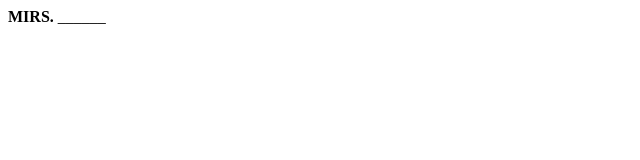
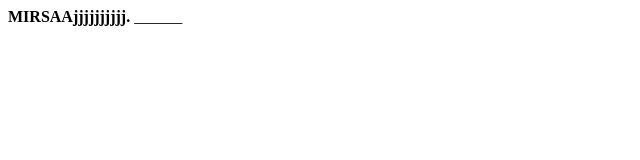
Before and after one commit to vigneshmanix/mirsalumni, a plain HTML site: page index.html in a window 1280 px wide. Shown: the whole page, without its empty margins (0-640 px from the left). Drawn offline with Linux system fonts and the light colour scheme.

Commit message:
Update index.html

```diff
--- a/index.html
+++ b/index.html
@@ -4,7 +4,7 @@
 </head>
 
 <body>
-<b>MIRS.</b>
+<b>MIRSAAjjjjjjjjjj.</b>
 ______
 </body>
 
```
